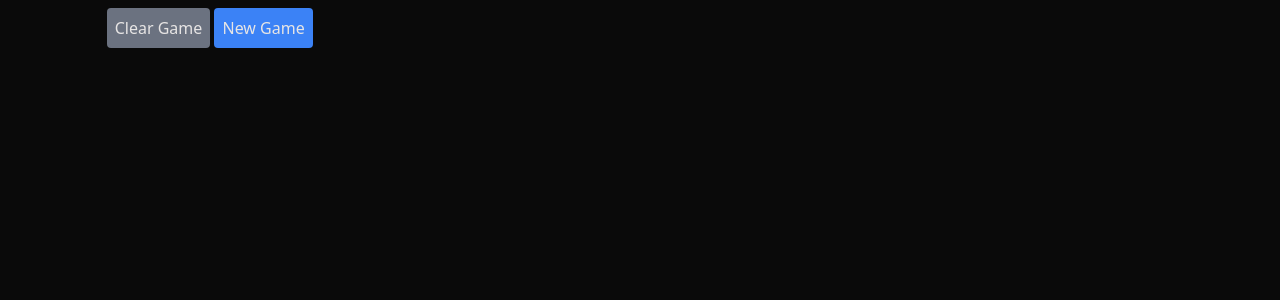
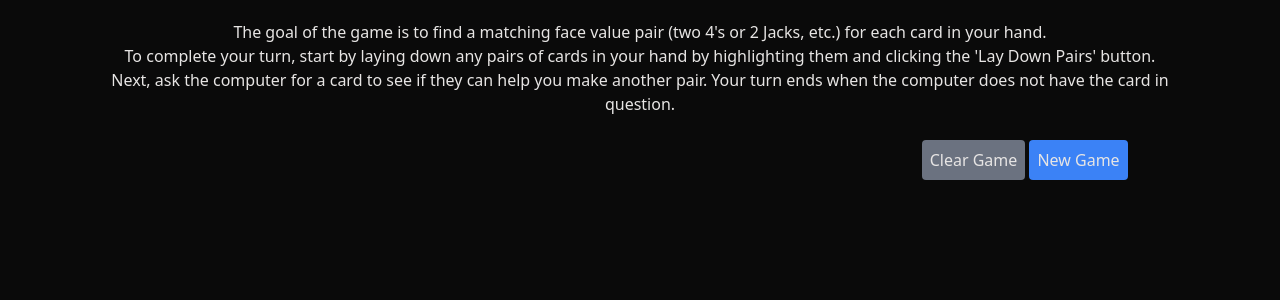
Before and after one commit to mmhernandez/go_fish_card_game, a Flask app: page / in a window 1280 px wide. Shown: the top 300 px of the page. Run offline with Flask 3, Linux system fonts and the light colour scheme; some libraries are stand-ins or nearby versions.

Commit message:
Add game instructions

```diff
--- a/flask_app/controllers/game_controller.py
+++ b/flask_app/controllers/game_controller.py
@@ -12,7 +12,8 @@ def start_game():
     session["player_hand"] = game_dict["player_hand"]
     session["computer_hand"] = game_dict["computer_hand"]
     session["deck"] = game_dict["deck"]
-    return redirect("/")
+    message = "The game has begun, and it's your turn!"
+    return render_template("index.html", message=message)
 
 @app.route("/pairs", methods=["POST"])
 def lay_down_pairs():
--- a/flask_app/templates/index.html
+++ b/flask_app/templates/index.html
@@ -8,8 +8,11 @@
     <script src="https://cdn.tailwindcss.com"></script>
 </head>
 <body class="bg-neutral-950 text-stone-200 w-5/6 mx-auto">
+    <p class="text-center mt-5 mb-3">
+        The goal of the game is to find a matching face value pair (two 4's or 2 Jacks, etc.) for each card in your hand. <br>To complete your turn, start by laying down any pairs of cards in your hand by highlighting them and clicking the 'Lay Down Pairs' button. Next, ask the computer for a card to see if they can help you make another pair. Your turn ends when the computer does not have the card in question.
+    </p>
     <form action="/pairs" method="post">
-        <button class="rounded bg-gray-500 hover:bg-gray-600 my-2 p-2">
+        <!-- <button class="rounded bg-gray-500 hover:bg-gray-600 my-2 p-2">
             <a href="/clear">Clear Game</a>
         </button>
         {% if "player_hand" not in session %}
@@ -18,9 +21,9 @@
             </button>
         {% else %}
             <input type="submit" value="Lay Down Pairs" class="rounded bg-pink-500 hover:bg-pink-600 my-2 p-2 cursor-pointer">
-        {% endif %}
+        {% endif %} -->
         {% if message %}
-            <div class="p-3 my-3 rounded bg-yellow-200 text-zinc-800 text-center text-xl w-1/2">
+            <div class="p-3 my-3 rounded bg-yellow-200 text-zinc-800 text-center text-xl w-3/4">
                 {{message}}
             </div>
         {% endif %}
@@ -154,8 +157,18 @@
             {% endif %}
         </div>
         <div class="basis-1/4">
+            <button class="rounded bg-gray-500 hover:bg-gray-600 mt-2 mb-10 p-2">
+                <a href="/clear">Clear Game</a>
+            </button>
+            {% if "player_hand" not in session %}
+                <button class="rounded bg-blue-500 hover:bg-blue-600 my-2 p-2">
+                    <a href="/start_game">New Game</a>
+                </button>
+            {% else %}
+                <input type="submit" value="Lay Down Pairs" class="rounded bg-pink-500 hover:bg-pink-600 my-2 p-2 cursor-pointer">
+            {% endif %}
             {% if "player_hand" in session %}
-                <p class="text-lg font-bold">Ask the computer:</p>
+                <p class="text-2xl text-teal-600 font-bold">Ask the computer:</p>
                 {% for each in session["player_hand"] %}
                     <div>
                         <button class="rounded bg-teal-700 hover:bg-teal-600 my-2 p-2">
```
